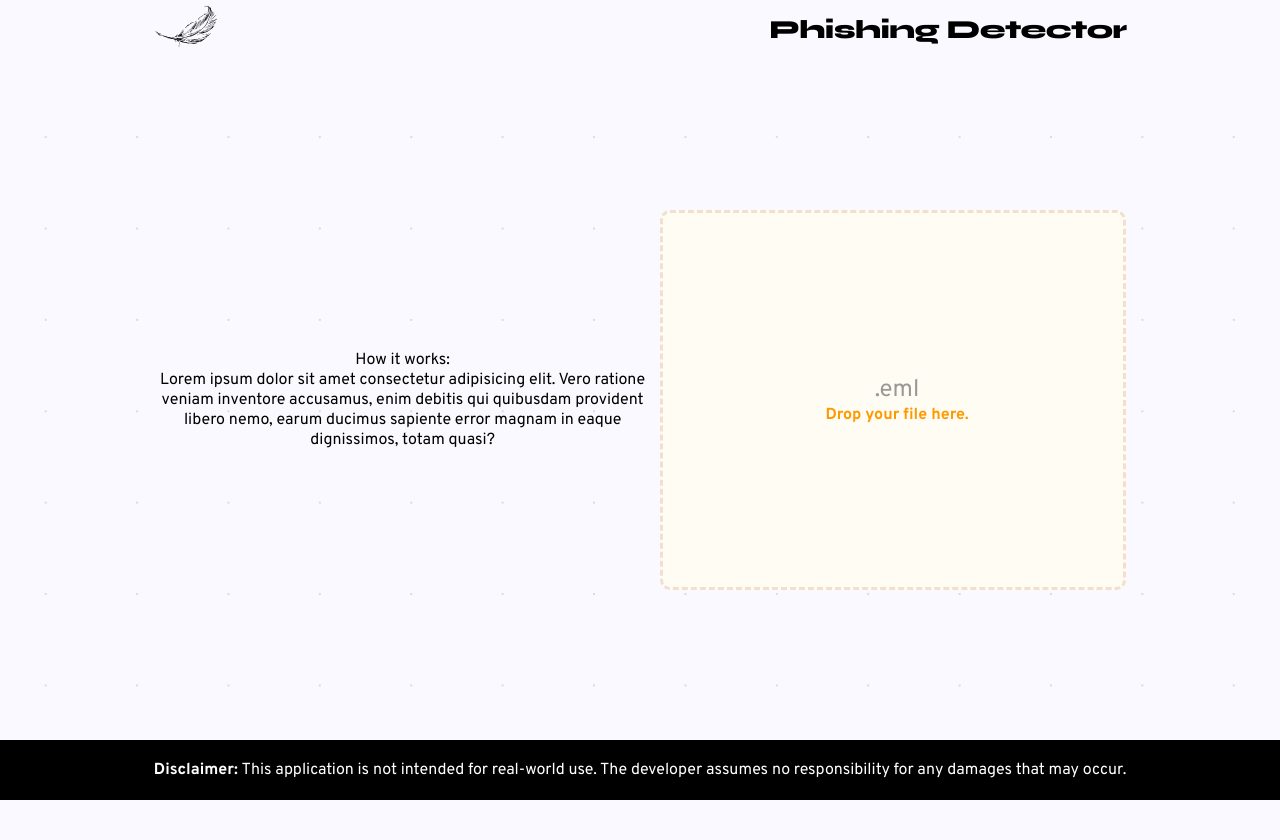
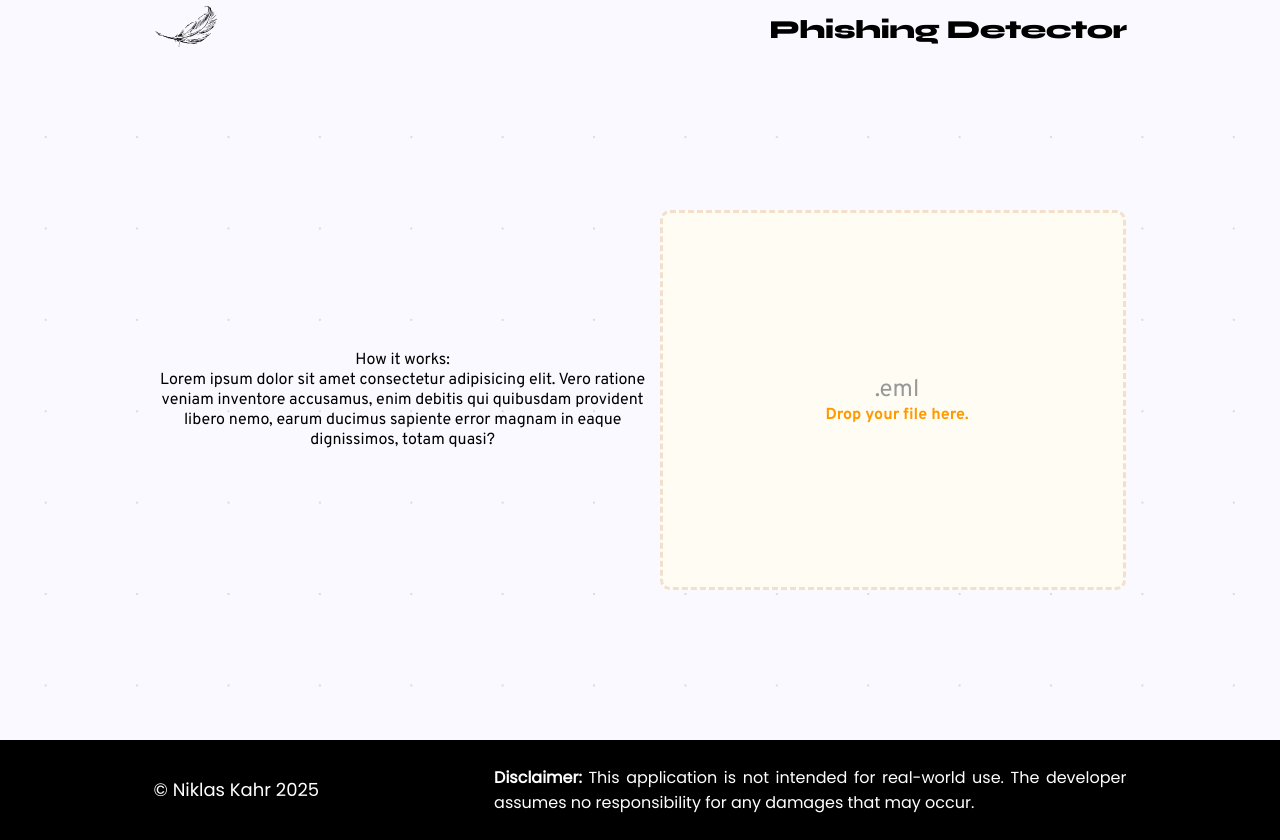
Before and after one commit to niklaskahr/phishing-detector, an Angular app: page / in a window 1280 px wide. Before the commit the page ends 800 px from the top, so only its background shows below. Built offline with nearby package versions, Linux system fonts and the light colour scheme.

Commit message:
style: optimize footer and general UI

```diff
--- a/src/app/footer/footer.component.html
+++ b/src/app/footer/footer.component.html
@@ -1,6 +1,10 @@
 <div class="overlay">
     <footer>
-        <b>Disclaimer:</b>&nbsp;This application is not intended for real-world use. The developer assumes no responsibility for any
-        damages that may occur.
+        <span class="standard-font poppins">© Niklas Kahr 2025</span>
+        <span class="disclaimer poppins">
+            <b>Disclaimer:</b>&nbsp;This application is not intended for real-world use. The developer assumes no
+            responsibility for any
+            damages that may occur.
+        </span>
     </footer>
 </div>
--- a/src/app/footer/footer.component.scss
+++ b/src/app/footer/footer.component.scss
@@ -1,12 +1,21 @@
 footer {
     width: 100%;
-    height: 7.5vh;
+    height: 12.5vh;
     min-height: 60px;
     color: white;
     white-space: nowrap;
     display: flex;
-    justify-content: flex-end;
+    justify-content: space-between;
     align-items: center;
+
+    .poppins {
+        font-family: 'Poppins', sans-serif;
+    }
+
+    .disclaimer {
+        width: 65%;
+        white-space: normal;
+    }
 }
 
 .overlay {
--- a/src/styles.scss
+++ b/src/styles.scss
@@ -14,11 +14,6 @@ body {
     margin: 0 12vw;
 }
 
-.logo {
-    object-fit: contain;
-    cursor: pointer;
-}
-
 h1 {
     display: flex;
     justify-content: center;
@@ -32,3 +27,37 @@ h1 {
     margin-block-start: 0;
     margin-block-end: 0
 }
+
+a {
+    position: relative;
+    height: fit-content;
+    text-decoration: none;
+    font-weight: 700;
+    color: inherit;
+    cursor: pointer;
+}
+
+.standard-font {
+    font-size: 18px;
+    font-weight: 400;
+    line-height: 120%;
+}
+
+.error-message {
+    color: #E23164;
+    position: absolute;
+    bottom: 3em;
+}
+
+.logo {
+    object-fit: contain;
+    cursor: pointer;
+}
+
+.inverted {
+    filter: invert(1);
+}
+
+.mb-1 {
+    margin-bottom: 0.5rem;
+}
```
